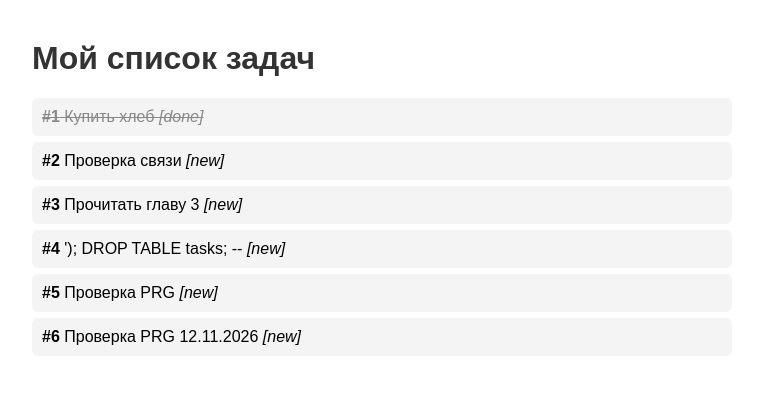
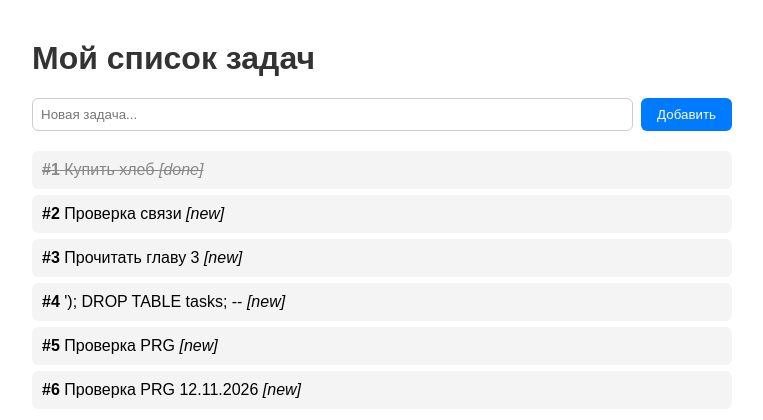
Before and after one commit to nnnst678/task_manager, a Flask app: page / in a window 1280 px wide. Shown: the top 420 px of the page, without its empty margins (258-1021 px from the left). Run offline with Flask 3, Linux system fonts and the light colour scheme; data comes from the database, SQL or seed files in the repository; both versions use the stored data as it was after the commit.

Commit message:
практическая 5

```diff
--- a/app.py
+++ b/app.py
@@ -1,5 +1,5 @@
 import sqlite3
-from flask import Flask, render_template
+from flask import Flask, render_template, request, redirect, url_for
 
 app = Flask(__name__)
 
@@ -13,14 +13,37 @@ def get_connection():
     return conn
 
 
-@app.route("/")
-def index():
+def fetch_all_tasks():
+    """Возвращает все задачи. Используется и в GET, и в POST-ошибке."""
     conn = get_connection()
     cursor = conn.cursor()
     cursor.execute("SELECT id, title, status FROM tasks ORDER BY id")
     rows = cursor.fetchall()
     conn.close()
-    return render_template("index.html", items=rows)
+    return rows
+
+
+@app.route("/", methods=["GET", "POST"])
+def index():
+    if request.method == "POST":
+        title = request.form.get("title", "").strip()
+
+        if not title:
+            return render_template(
+                "index.html",
+                items=fetch_all_tasks(),
+                error="Название задачи не может быть пустым.",
+            )
+
+        conn = get_connection()
+        cursor = conn.cursor()
+        cursor.execute("INSERT INTO tasks (title) VALUES (?)", (title,))
+        conn.commit()
+        conn.close()
+
+        return redirect(url_for("index"))
+
+    return render_template("index.html", items=fetch_all_tasks())
 
 
 if __name__ == "__main__":
--- a/templates/index.html
+++ b/templates/index.html
@@ -6,14 +6,28 @@
     <style>
         body { font-family: Arial, sans-serif; max-width: 700px; margin: 40px auto; }
         h1 { color: #333; }
+        form { display: flex; gap: 8px; margin-bottom: 20px; }
+        input[type="text"] { flex: 1; padding: 8px; border: 1px solid #ccc; border-radius: 6px; }
+        button { padding: 8px 16px; background: #007bff; color: #fff; border: none; border-radius: 6px; cursor: pointer; }
+        button:hover { background: #0056b3; }
         ul { list-style: none; padding: 0; }
         li { padding: 10px; margin: 6px 0; background: #f4f4f4; border-radius: 6px; }
         .done { text-decoration: line-through; color: #888; }
         .empty { color: #999; font-style: italic; }
+        .error { color: #c00; margin-bottom: 12px; }
     </style>
 </head>
 <body>
     <h1>Мой список задач</h1>
+
+    {% if error %}
+        <p class="error">{{ error }}</p>
+    {% endif %}
+
+    <form method="POST" action="{{ url_for('index') }}">
+        <input type="text" name="title" placeholder="Новая задача..." required>
+        <button type="submit">Добавить</button>
+    </form>
 
     {% if items %}
         <ul>
```
Also changed, not shown: app.db.
